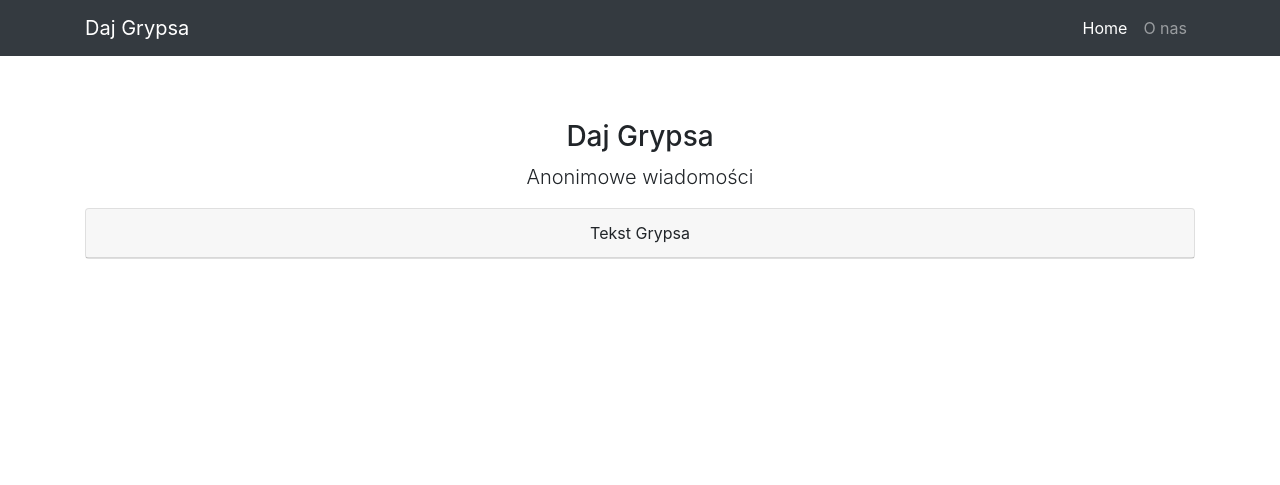
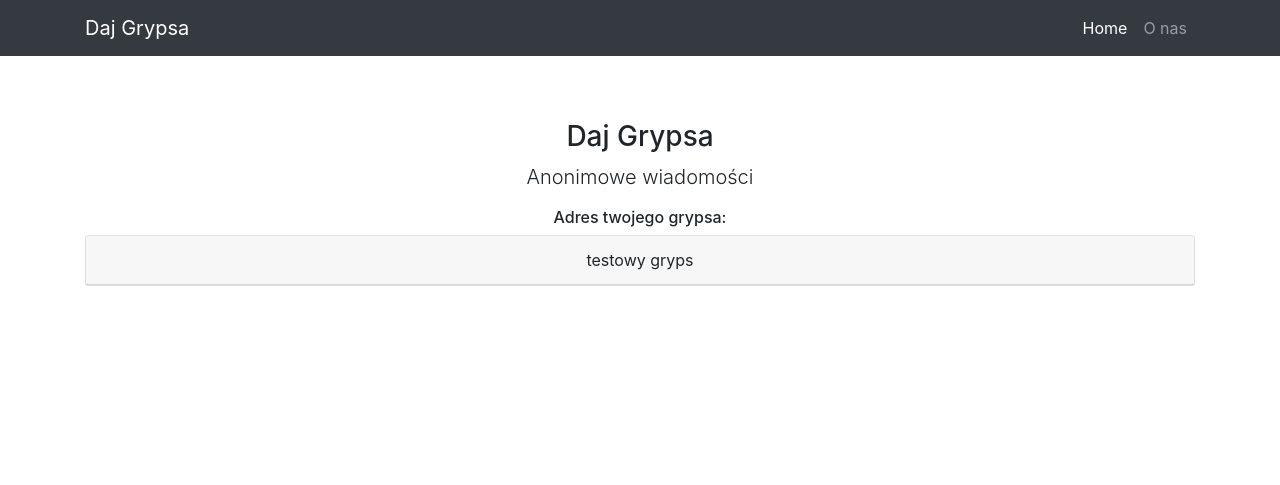
Before and after one commit to jeremiasz-goti/grypser, a Flask app: template templates/gryps.html in a window 1280 px wide. Shown: the top 485 px of the page. Run offline with Flask 2, Linux system fonts and the light colour scheme; the template is opened without the code that fills it: values that come from a table or form of the project are taken from there, others are empty; data comes from the database, SQL or seed files in the repository; both versions use the stored data as it was after the commit; some libraries are stand-ins or nearby versions.

Commit message:
display works

```diff
--- a/dajgrypsa.py
+++ b/dajgrypsa.py
@@ -37,17 +37,18 @@ class GrypsDestroy(FlaskForm):
 def home():
     form = GrypsAdd()
     if form.validate_on_submit():
-        gryps_full = Gryps(gryps_id=''.join(secrets.choice(alphabet) for i in range(10)), gryps_content=form.gryps.data)
-        db.session.add(gryps_full)
+        gryps_id = ''.join(secrets.choice(alphabet) for i in range(10))
+        gryps = Gryps(gryps_id=gryps_id, gryps_content=form.gryps.data)
+        db.session.add(gryps)
         db.session.commit()
-        return redirect(url_for('gryps'))
+        return redirect(url_for('gryps', gryps_id=gryps_id))
     return render_template('home.html', form=form)
 
 
-@app.route('/gryps', methods=['GET', 'POST'])
-def gryps():
-    form = GrypsDestroy()
-    return render_template('gryps.html', form=form, title='Gryps')
+@app.route('/gryps/<gryps_id>', methods=['GET', 'POST'])
+def gryps(gryps_id):
+    gryps = Gryps.query.filter_by(gryps_id=gryps_id).first_or_404()
+    return render_template('gryps.html', gryps=gryps, title='Gryps')
 
 
 
--- a/templates/gryps.html
+++ b/templates/gryps.html
@@ -12,8 +12,11 @@
   <div class="container">
     <div class="row">
       <div class="col-lg-12 text-center">
+
+        <h6> Adres twojego grypsa:  </h6>
+
         <div class="card">
-          <div class="card-header text-center"> Tekst Grypsa </div>
+          <div class="card-header text-center"> {{ gryps.gryps_content }} </div>
 
         </div>
 
```
Also changed, not shown: templates/gryps2.html (added, +47 -0 lines), grypsy.db.
